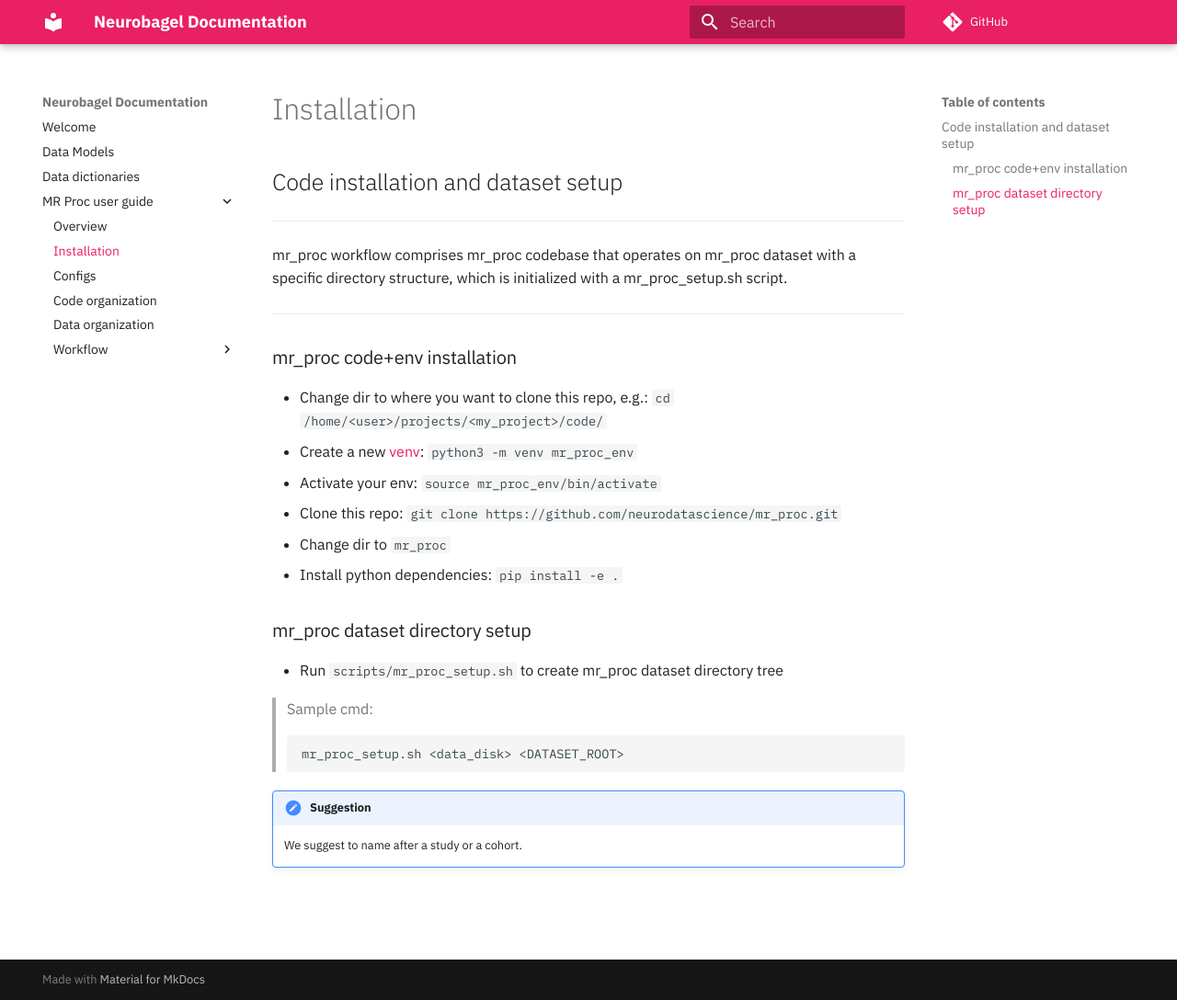
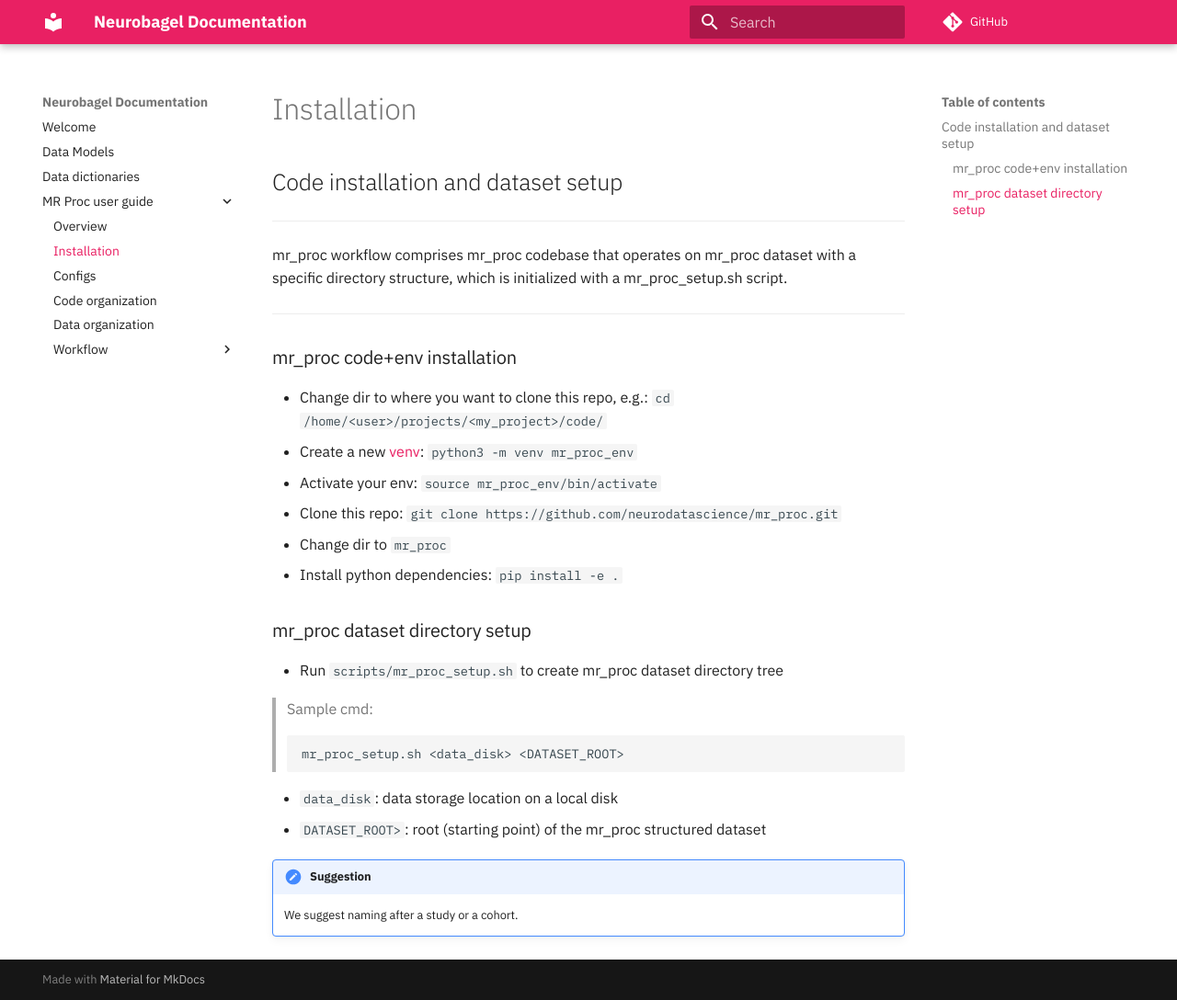
Before and after one commit to neurobagel/develop, an MkDocs documentation site: the page built from docs/docs/mr_proc/installation.md, in a window 1280 px wide and 1088 px high. Shown: the whole window at 92% size. Built offline with MkDocs 1.6.1 and Material for MkDocs 9.7.7, drawn with Linux system fonts in a browser that asks for light colours; comment, search, counter and statistics services are not loaded.

Commit message:
Update installation.md

````diff
--- a/docs/docs/mr_proc/installation.md
+++ b/docs/docs/mr_proc/installation.md
@@ -18,10 +18,13 @@
    - Run `scripts/mr_proc_setup.sh` to create mr_proc dataset directory tree
 
 > Sample cmd:
-```
+```bash
 mr_proc_setup.sh <data_disk> <DATASET_ROOT>
 ```
 
+- `data_disk`: data storage location on a local disk
+- `DATASET_ROOT>`: root (starting point) of the mr_proc structured dataset
+
 !!! Suggestion
 
-    We suggest to name <DATASET_ROOT> after a study or a cohort.
+    We suggest naming <DATASET_ROOT> after a study or a cohort.
````
